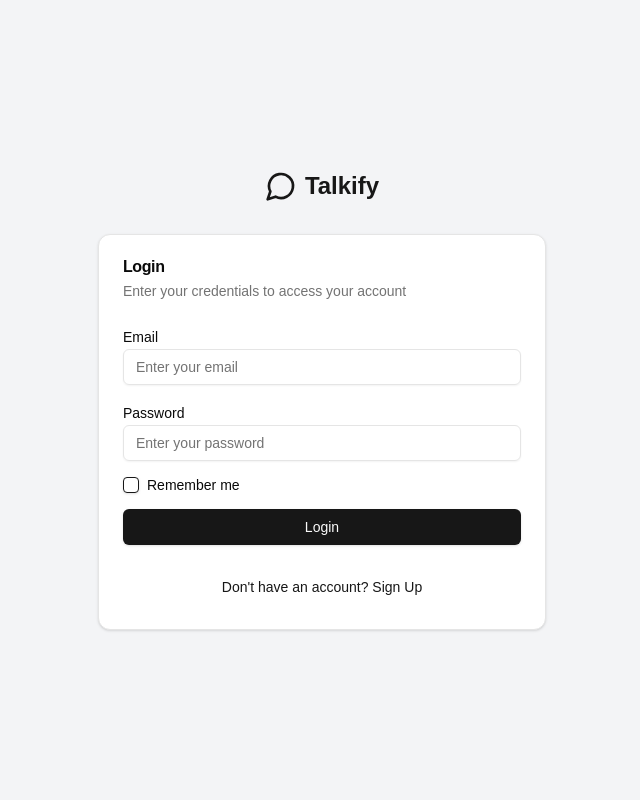
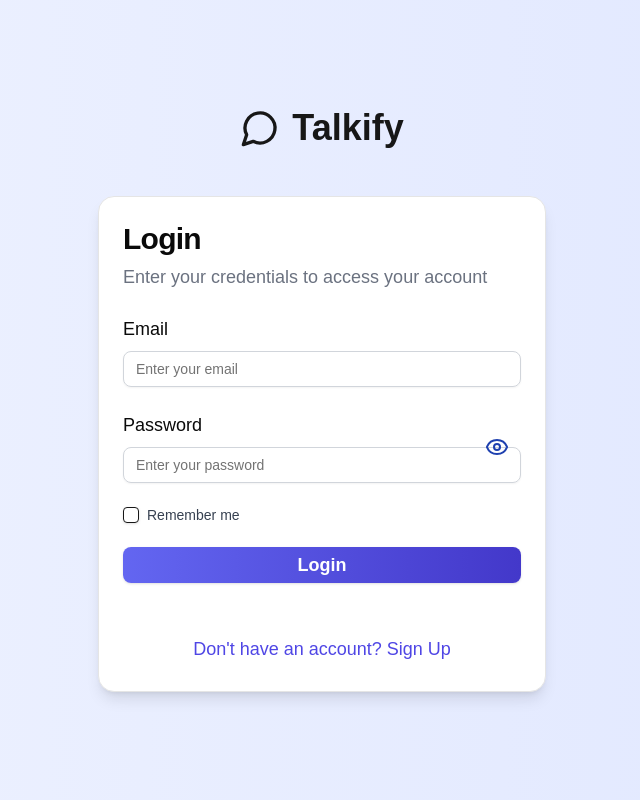
Before and after one commit to sukantamajhi/talkify, a Next.js app in the folder client/: page / in a window 1280 px wide. Shown: the whole page, without its empty margins (318-958 px from the left). Built offline with nearby package versions, Linux system fonts and the light colour scheme.

Commit message:
Login design change

```diff
--- a/client/app/page.tsx
+++ b/client/app/page.tsx
@@ -13,7 +13,7 @@
 import { Input } from "@/components/ui/input";
 import { Label } from "@/components/ui/label";
 import { Checkbox } from "@/components/ui/checkbox";
-import { MessageCircle } from "lucide-react";
+import { EyeIcon, EyeOffIcon, MessageCircle } from "lucide-react";
 import { useToast } from "@/hooks/use-toast";
 import axios from "@/lib/axios";
 import { useRouter } from "next/navigation";
@@ -29,6 +29,7 @@
 	const [email, setEmail] = useState("");
 	const [password, setPassword] = useState("");
 	const [rememberMe, setRememberMe] = useState(false);
+	const [passwordVisible, setPasswordVisible] = useState(false); // Password visibility toggle state
 
 	const handleSubmit = async (e: React.FormEvent) => {
 		e.preventDefault();
@@ -75,15 +76,20 @@
 	};
 
 	return (
-		<div className='min-h-screen bg-gray-100 flex flex-col justify-center items-center p-4'>
-			<header className='mb-8 flex items-center'>
-				<MessageCircle className='w-8 h-8 text-primary mr-2' />
-				<h1 className='text-2xl font-bold text-primary'>Talkify</h1>
+		<div className='min-h-screen bg-gradient-to-r from-indigo-50 to-indigo-100 flex flex-col justify-center items-center p-6'>
+			<header className='mb-12 flex items-center'>
+				<MessageCircle className='w-10 h-10 text-primary mr-3' />
+				<h1 className='text-4xl font-extrabold text-primary'>
+					Talkify
+				</h1>
 			</header>
-			<Card className='w-full max-w-md'>
-				<CardHeader>
-					<CardTitle>{isLogin ? "Login" : "Sign Up"}</CardTitle>
-					<CardDescription>
+
+			<Card className='w-full max-w-md bg-white shadow-lg rounded-2xl'>
+				<CardHeader className='pb-6'>
+					<CardTitle className='text-3xl font-semibold'>
+						{isLogin ? "Login" : "Sign Up"}
+					</CardTitle>
+					<CardDescription className='text-gray-500 text-lg'>
 						{isLogin
 							? "Enter your credentials to access your account"
 							: "Create an account to get started"}
@@ -92,8 +98,12 @@
 				<CardContent>
 					<form onSubmit={handleSubmit}>
 						{!isLogin && (
-							<div className='mb-4'>
-								<Label htmlFor='name'>Name</Label>
+							<div className='mb-6'>
+								<Label
+									htmlFor='name'
+									className='text-lg font-medium'>
+									Name
+								</Label>
 								<Input
 									id='name'
 									type='text'
@@ -101,11 +111,17 @@
 									value={name}
 									onChange={(e) => setName(e.target.value)}
 									required
+									className='mt-2 p-3 w-full rounded-lg border border-gray-300 focus:outline-none focus:ring-2 focus:ring-indigo-500 transition-all duration-200'
 								/>
 							</div>
 						)}
-						<div className='mb-4'>
-							<Label htmlFor='email'>Email</Label>
+
+						<div className='mb-6'>
+							<Label
+								htmlFor='email'
+								className='text-lg font-medium'>
+								Email
+							</Label>
 							<Input
 								id='email'
 								type='email'
@@ -113,44 +129,71 @@
 								value={email}
 								onChange={(e) => setEmail(e.target.value)}
 								required
+								className='mt-2 p-3 w-full rounded-lg border border-gray-300 focus:outline-none focus:ring-2 focus:ring-indigo-500 transition-all duration-200'
 							/>
 						</div>
-						<div className='mb-4'>
-							<Label htmlFor='password'>Password</Label>
+
+						<div className='mb-6 relative'>
+							<Label
+								htmlFor='password'
+								className='text-lg font-medium'>
+								Password
+							</Label>
 							<Input
 								id='password'
-								type='password'
+								type={passwordVisible ? "text" : "password"}
 								placeholder='Enter your password'
 								value={password}
 								onChange={(e) => setPassword(e.target.value)}
 								required
+								className='mt-2 p-3 w-full rounded-lg border border-gray-300 focus:outline-none focus:ring-2 focus:ring-indigo-500 transition-all duration-200'
 							/>
+							{/* Eye Icon */}
+							<div
+								className='absolute right-3 top-1/2 transform -translate-y-1/2 cursor-pointer'
+								onClick={() =>
+									setPasswordVisible(!passwordVisible)
+								} // Toggle visibility
+							>
+								{passwordVisible ? (
+									<EyeOffIcon className='w-6 h-6 text-blue-800' />
+								) : (
+									<EyeIcon className='w-6 h-6 text-blue-800' />
+								)}
+							</div>
 						</div>
+
 						{isLogin && (
-							<div className='flex items-center space-x-2 mb-4'>
+							<div className='flex items-center space-x-2 mb-6'>
 								<Checkbox
 									id='remember'
 									checked={rememberMe}
 									onCheckedChange={(checked) =>
 										setRememberMe(checked as boolean)
 									}
+									className='text-indigo-600'
 								/>
-								<Label htmlFor='remember'>Remember me</Label>
+								<Label
+									htmlFor='remember'
+									className='text-gray-700'>
+									Remember me
+								</Label>
 							</div>
 						)}
-						<Button type='submit' className='w-full'>
+
+						<Button
+							type='submit'
+							className='w-full py-3 bg-gradient-to-r from-indigo-500 to-indigo-700 text-white rounded-lg font-semibold text-lg transition-all duration-300 hover:from-indigo-600 hover:to-indigo-800 transform hover:scale-105'>
 							{isLogin ? "Login" : "Sign Up"}
 						</Button>
 					</form>
 				</CardContent>
-				<CardFooter className='flex flex-col items-center'>
-					{/* <div className='mb-4'>
-						<Button variant='outline' className='mr-2'>
-							Google
-						</Button>
-						<Button variant='outline'>Facebook</Button>
-					</div> */}
-					<Button variant='link' onClick={() => setIsLogin(!isLogin)}>
+
+				<CardFooter className='flex flex-col items-center mt-6'>
+					<Button
+						variant='link'
+						onClick={() => setIsLogin(!isLogin)}
+						className='text-indigo-600 hover:underline text-lg'>
 						{isLogin
 							? "Don't have an account? Sign Up"
 							: "Already have an account? Login"}
```
